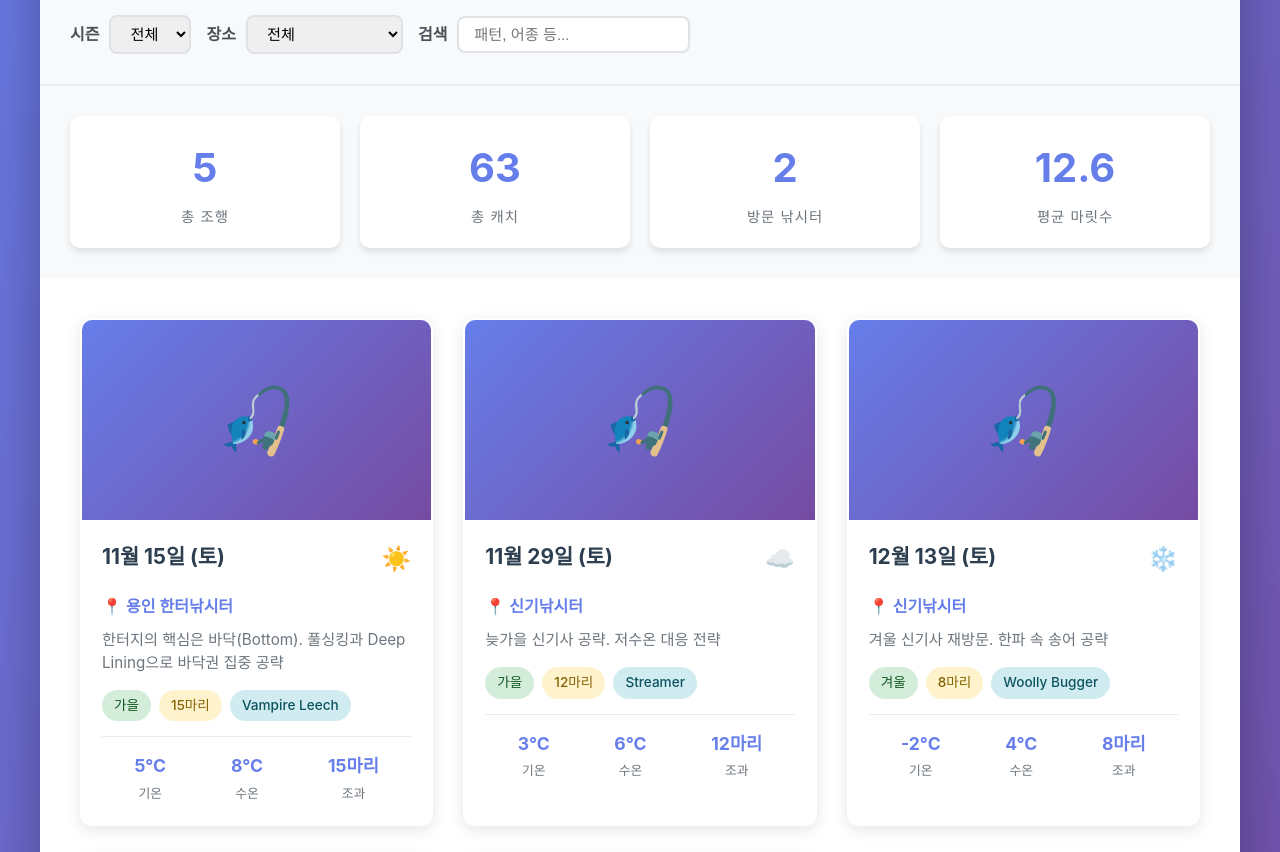
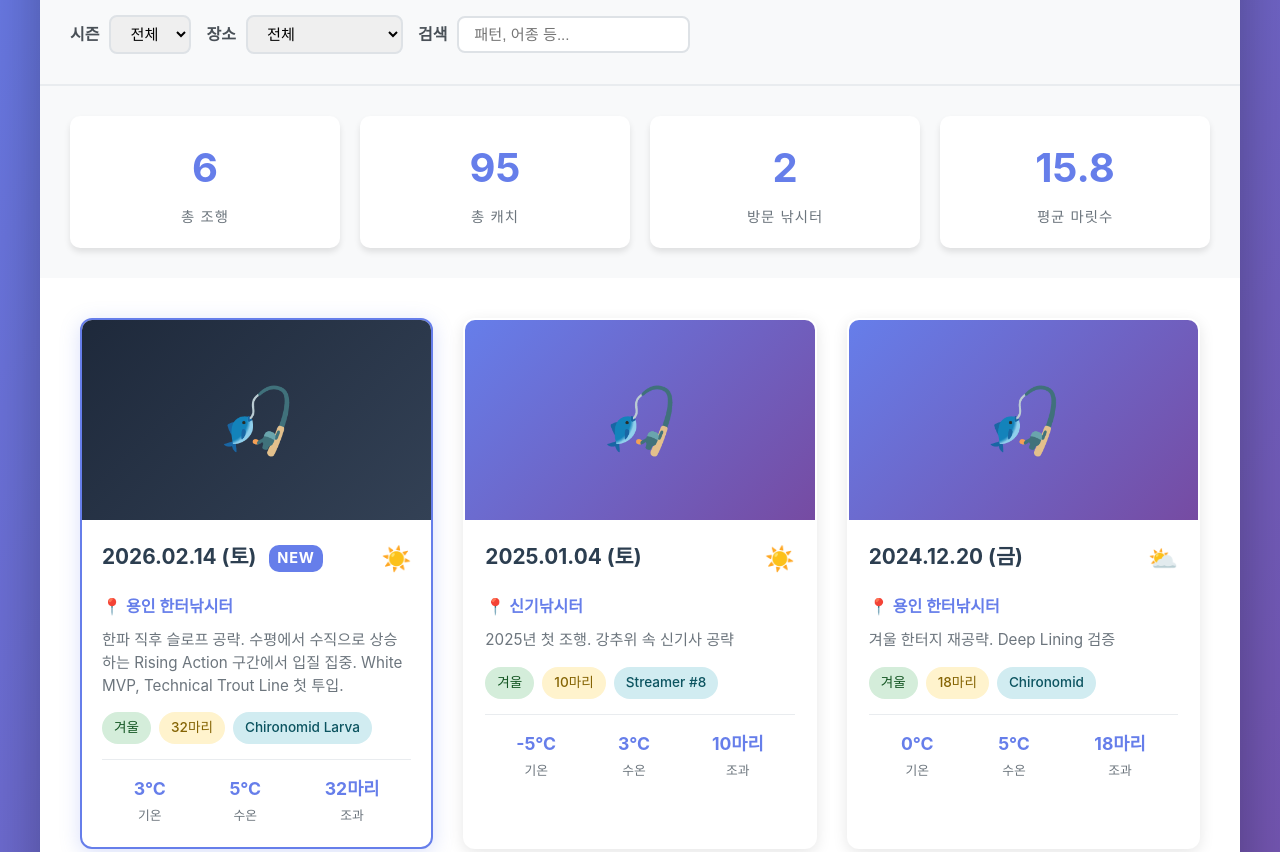
Before and after one commit to CADDIS-GR/fishing-log, a plain HTML site: page index.html in a window 1280 px wide. Shown: the part 360-1212 px from the top of the page. Drawn offline with Linux system fonts and the light colour scheme.

Commit message:
Enhance log card display and sorting functionality

```diff
--- a/index.html
+++ b/index.html
@@ -146,6 +146,29 @@
             transform: translateY(-8px);
             box-shadow: 0 8px 25px rgba(0,0,0,0.2);
             border-color: #667eea;
+        }
+
+        /* 최신 카드 강조 */
+        .log-card.latest {
+            border-color: #667eea;
+            box-shadow: 0 4px 20px rgba(102,126,234,0.25);
+        }
+
+        .log-card.latest .log-image {
+            background: linear-gradient(135deg, #1e293b 0%, #334155 100%);
+        }
+
+        .latest-badge {
+            display: inline-block;
+            background: #667eea;
+            color: white;
+            font-size: 0.7em;
+            font-weight: 700;
+            padding: 2px 8px;
+            border-radius: 10px;
+            margin-left: 8px;
+            vertical-align: middle;
+            letter-spacing: 0.05em;
         }
 
         .log-image {
@@ -344,6 +367,22 @@
     <script>
         const logsData = [
             {
+                id: '2026-02-14-hanter',
+                date: '2026-02-14',
+                location: '용인 한터낚시터',
+                weather: '☀️',
+                temp: 3,
+                waterTemp: 5,
+                season: 'winter',
+                summary: '한파 직후 슬로프 공략. 수평에서 수직으로 상승하는 Rising Action 구간에서 입질 집중. White MVP, Technical Trout Line 첫 투입.',
+                patterns: ['Chironomid Larva', 'White Leech'],
+                species: ['무지개송어'],
+                catch: 32,
+                notes: '슬로프 수직 상승 구간 입질 집중, White MVP',
+                file: 'logs/2026-02-14_hanter.html',
+                latest: true
+            },
+            {
                 id: '2024-11-15-hanteo',
                 date: '2024-11-15',
                 location: '용인 한터낚시터',
@@ -422,6 +461,9 @@
             }
         ];
 
+        // 날짜 내림차순 정렬 (최신순)
+        logsData.sort((a, b) => new Date(b.date) - new Date(a.date));
+
         let filteredLogs = [...logsData];
 
         function initPage() {
@@ -469,11 +511,14 @@
             emptyState.style.display = 'none';
 
             grid.innerHTML = filteredLogs.map(log => `
-                <div class="log-card" onclick="viewLog('${log.file}')">
+                <div class="log-card${log.latest ? ' latest' : ''}" onclick="viewLog('${log.file}')">
                     <div class="log-image">🎣</div>
                     <div class="log-content">
                         <div class="log-header">
-                            <div class="log-date">${formatDate(log.date)}</div>
+                            <div class="log-date">
+                                ${formatDate(log.date)}
+                                ${log.latest ? '<span class="latest-badge">NEW</span>' : ''}
+                            </div>
                             <div class="log-weather">${log.weather}</div>
                         </div>
                         <div class="log-location">📍 ${log.location}</div>
@@ -503,10 +548,13 @@
         }
 
         function formatDate(dateStr) {
-            const date = new Date(dateStr);
+            const date = new Date(dateStr + 'T00:00:00');
+            const year = date.getFullYear();
             const month = date.getMonth() + 1;
             const day = date.getDate();
-            return `${month}월 ${day}일 (토)`;
+            const days = ['일', '월', '화', '수', '목', '금', '토'];
+            const dayName = days[date.getDay()];
+            return `${year}.${String(month).padStart(2,'0')}.${String(day).padStart(2,'0')} (${dayName})`;
         }
 
         function getSeasonName(season) {
```
